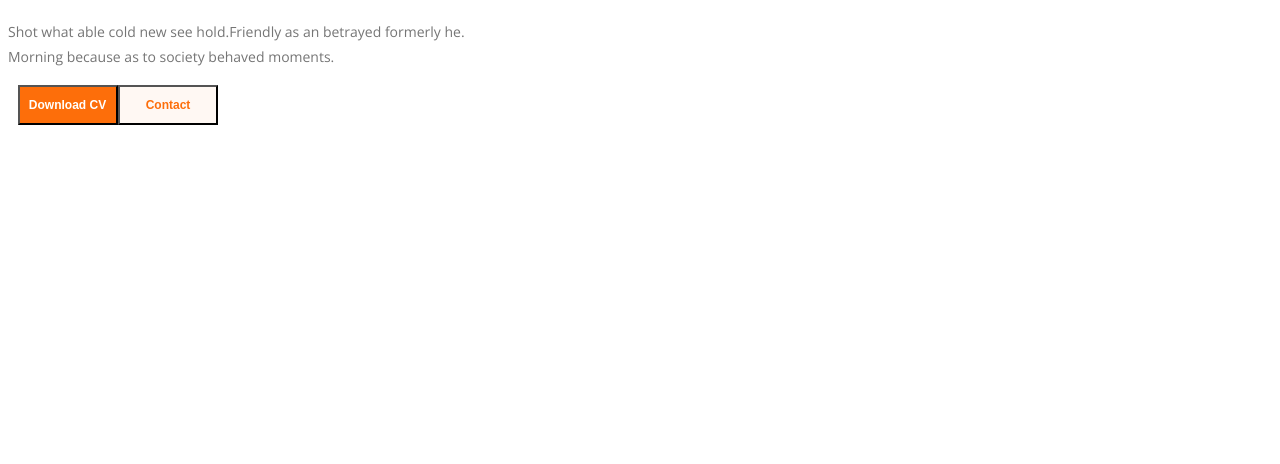
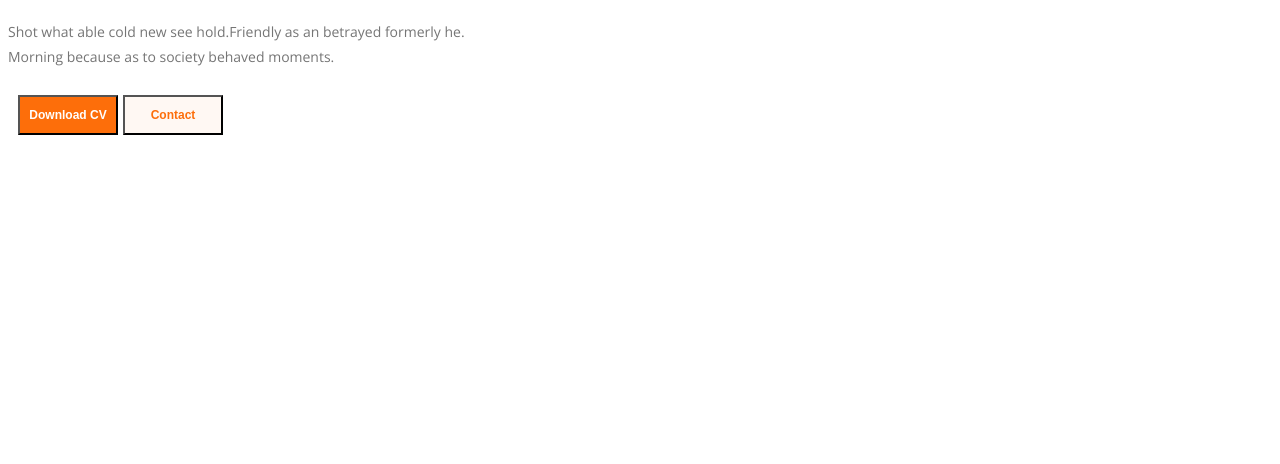
Before and after one commit to Azizul234/webdevolopper, a plain HTML site: page index.html in a window 1280 px wide. Shown: the part 336-800 px from the top of the page. Drawn offline with nearby package versions, Linux system fonts and the light colour scheme.

Commit message:
update folder

```diff
--- a/mekap.css
+++ b/mekap.css
@@ -78,7 +78,9 @@ div ul{
     display: flex;
     margin-right: 50px;
     padding-left:10px;
-}
+    align-items: center;
+    padding: 10px;
+
 #download-btn{
     background: #FD6E0A;
     width: 100px;
@@ -91,7 +93,7 @@ div ul{
     font-weight: 700;
     line-height: normal;
     list-style: none;
-    padding-left: 5px;
+    margin-right: 5px;
 }
 #Contact-btn{
     width: 100px;
```
